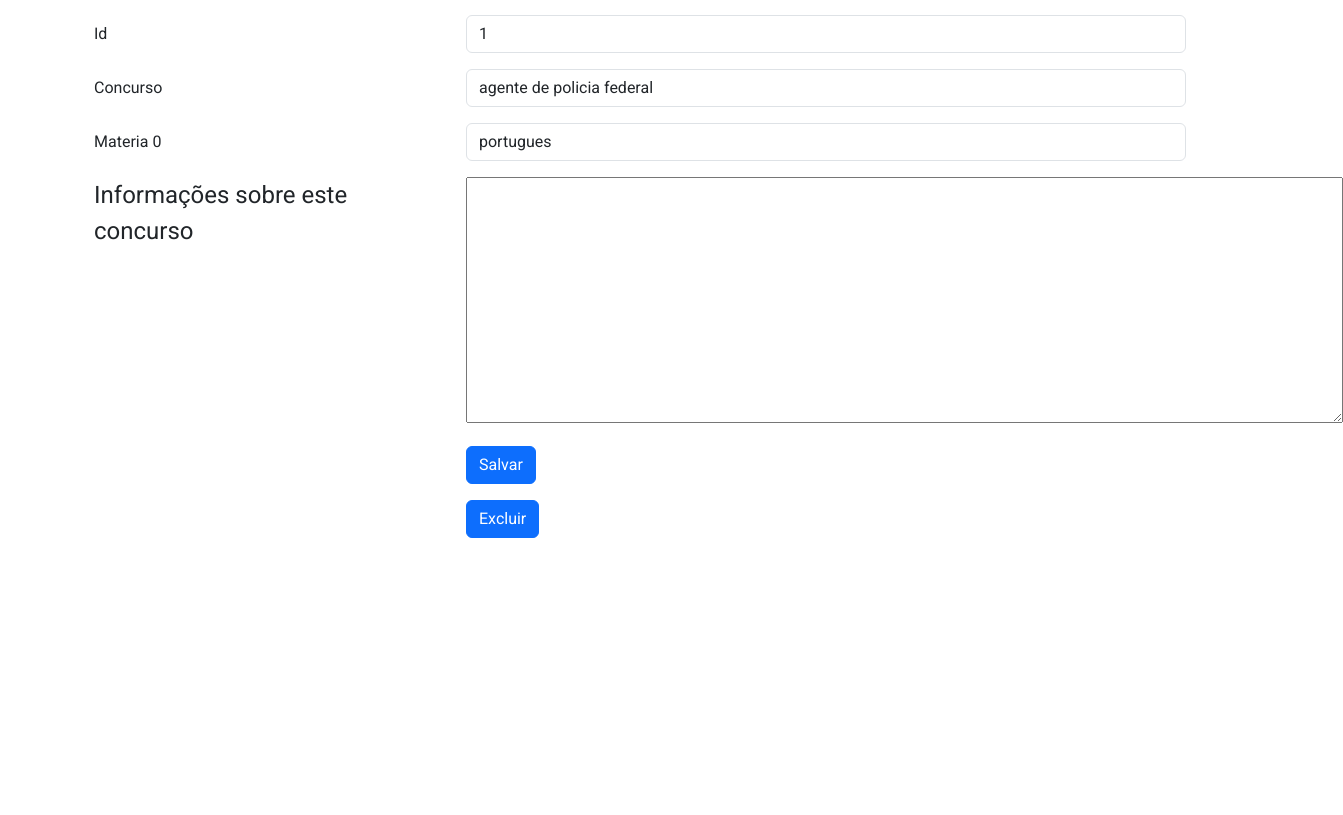
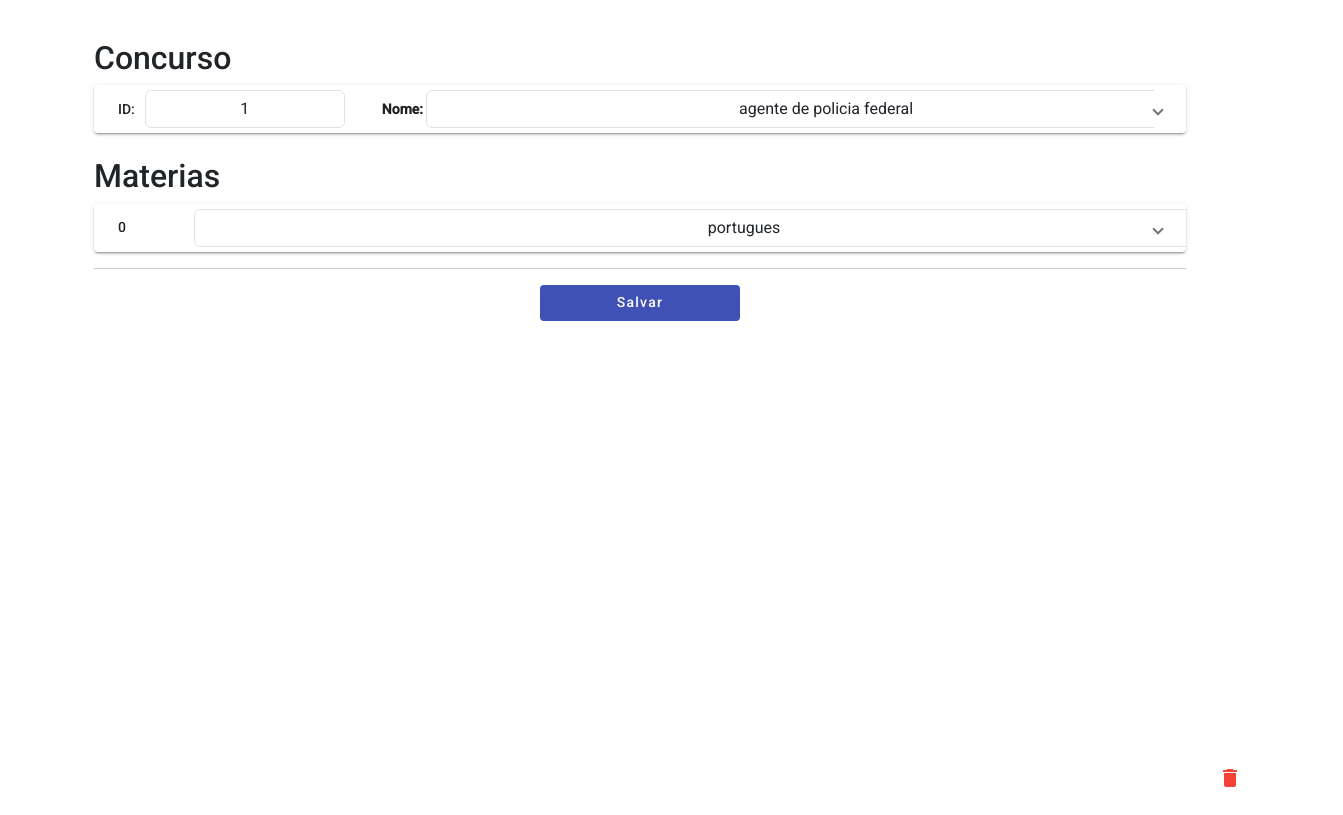
Before and after one commit to GuilhermeUchoa/GerenciadorDeEstudos, an Angular app: page /concursoEditar/1 in a window 1280 px wide. Shown: the whole page, 1343 px wide, since content can reach past the window. Built offline with nearby package versions, Linux system fonts and the light colour scheme; data requests are answered from the project's data file.

Commit message:
mudanças em editar e atualizar

```diff
--- a/db.json
+++ b/db.json
@@ -5,38 +5,75 @@
       "nome": "agente de policia federal",
       "materias": [
         {
-          "id": 1.1,
+          "id": "1.1",
+          "nome": "portugues",
+          "peso": "12",
+          "tempo": 0,
+          "comentario": "mudando comentario"
+        }
+      ]
+    },
+    {
+      "id": "2",
+      "nome": "Escrivao de policia federal",
+      "materias": [
+        {
+          "id": "2.1",
           "nome": "portugues",
           "peso": 1,
+          "tempo": 0,
+          "comentario": "Aqui esta um bom resumo da materia"
+        },
+        {
+          "id": "2.2",
+          "nome": "RLM",
+          "peso": 1,
+          "tempo": 0,
           "comentario": "Aqui esta um bom resumo da materia"
         }
       ]
     },
     {
-      "id": "2",
-      "nome": "escrivao de policia federal",
+      "id": "0093",
+      "nome": "Auditor Fiscal da Receita Federal do Brasil",
       "materias": [
         {
-          "id": 2.1,
-          "nome": "portugues",
+          "id": "",
+          "nome": "Portugues",
           "peso": 1,
-          "comentario": "Aqui esta um bom resumo da materia"
+          "tempo": 0,
+          "comentario": "É necessario ter cuidado com o porgues da FGV, não é um conteudo muito simples.\nAgora estou pegando apenas os 100 primeiros caracteres. É um teste para ver até onde vai o comentario, se essa quantidade de string atapalha a estetica do front end."
         },
         {
-          "id": 2.2,
-          "nome": "RLM",
+          "id": "",
+          "nome": "contabilidade",
+          "peso": "2",
+          "tempo": 0,
+          "comentario": "Materia muito cobrada nos concursos fiscais e policiais de alto nivel como PF e PCDF, atenção nas nuances, pois é um conteúdo que engana"
+        },
+        {
+          "id": "",
+          "nome": "Direito Tributario",
           "peso": 1,
-          "comentario": "Aqui esta um bom resumo da materia"
+          "tempo": 0,
+          "comentario": ""
+        },
+        {
+          "id": "",
+          "nome": "Economia",
+          "peso": 1,
+          "tempo": 0,
+          "comentario": ""
+        },
+        {
+          "id": "",
+          "nome": "Direito Constitucional",
+          "peso": 1,
+          "tempo": 0,
+          "comentario": ""
         }
-      ]
-    },
-    {
-      "id": "c7c9",
-      "nome": "criando 1"
-    },
-    {
-      "id": "369c",
-      "nome": "criando 2"
+      ],
+      "comentario": "Concurso Final\nsalario: 25 mil inicial\ncarga de trabalho: BOA\nCargo Nobre\n"
     }
   ]
 }
--- a/src/app/componentes/concursos/criar-concurso/criar-concurso.component.css
+++ b/src/app/componentes/concursos/criar-concurso/criar-concurso.component.css
@@ -39,3 +39,9 @@ section {
     justify-content: center;
     width: 120px;
 }
+
+.ng-touched.ng-invalid{
+    border-color: red;
+    border-width: 3px;
+
+}
--- a/src/app/componentes/concursos/criar-concurso/criar-concurso.component.html
+++ b/src/app/componentes/concursos/criar-concurso/criar-concurso.component.html
@@ -1,7 +1,64 @@
-<form>
+<mat-card>
+    <mat-card-header>
+        <mat-card-title>Criar um novo concurso</mat-card-title>
+    </mat-card-header>
+    <mat-card-content>
 
-    <input type="text" name="nomeNovoConcurso" [(ngModel)]="nomeNovoConcurso.nome" placeholder="Digite o nome do novo concurso" style="width: 400px;">
+        <!-- Form Concurso -->
+        <form #fCon="ngForm" (ngSubmit)="adicionarNovoConcurso(fCon)">
+            <div>
+                <mat-card-subtitle>Nome</mat-card-subtitle>
+                <input type="text" name="novoConcursoNome" ngModel required minlength="3" style="width: 400px;">
 
-    <button mat-flat-button (click)="adicionarNovoConcurso()">Adicionar novo concurso</button>
+                    @if(fCon.controls['novoConcursoNome'].errors?.['required'] && fCon.controls['novoConcursoNome'].touched){
+                        <br>
+                        <span style="color:red; font-size: small;">*Este campo é obrigatorio</span>
+                    }
+                    @if(fCon.controls['novoConcursoNome'].errors?.['minlength'] && fCon.controls['novoConcursoNome'].touched){
+                        <br>
+                        <span style="color:red; font-size: small;">*Nome deve ter no mínimo 3 caracteres</span>
+                    }
 
-</form>
+
+            </div>
+            <button type="submit" mat-flat-button>+ add novo concurso</button>
+        </form>
+
+        <!-- Form Materias -->
+        <form #fMat="ngForm" (ngSubmit)="addMateria(fMat)">
+            <hr>
+            <mat-card-title>Novas materias</mat-card-title>
+            <div>
+                <mat-card-subtitle>Materias</mat-card-subtitle>
+                <input type="text" name="materiaNome" ngModel required minlength="3" style="width: 400px;">
+                @if(fMat.controls['materiaNome'].errors?.['required'] && fMat.controls['materiaNome'].touched){
+                    <br>
+                    <span style="color:red; font-size: small;">*Se voce quer adicionar materias este campo é obrigatorio</span>
+                }
+
+                <mat-card-subtitle>Peso</mat-card-subtitle>
+                <input type="number" name="materiaPeso" ngModel minlength="1" required style="width: 60px;">
+                @if(fMat.controls['materiaPeso'].errors?.['required'] && fMat.controls['materiaPeso'].touched){
+                    <br>
+                    <span style="color:red; font-size: small;">*O peso minimo é 1</span>
+                }
+
+                <mat-card-subtitle>Comentarios</mat-card-subtitle>
+                <textarea name="" id="" cols="47" rows="7" name="materiaComentario" ngModel></textarea>
+
+                <button mat-flat-button>+ Add Materia</button>
+            </div>
+            <hr>
+            @for (materia of nomeNovoConcurso.materias; track $index) {
+            <div>
+                <label for="">Nome: {{materia.nome}}</label><br>
+                <label for="">Peso: {{materia.peso}}</label><br>
+                <label for="">Comentario: {{materia.comentario}}</label><br>
+            </div>
+            <hr>
+            }
+        </form>
+
+
+    </mat-card-content>
+</mat-card>
--- a/src/app/componentes/concursos/criar-concurso/criar-concurso.component.ts
+++ b/src/app/componentes/concursos/criar-concurso/criar-concurso.component.ts
@@ -1,35 +1,74 @@
-import {Component} from '@angular/core';
-import {MatInputModule} from '@angular/material/input';
-import {MatFormFieldModule} from '@angular/material/form-field';
-import {FormsModule} from '@angular/forms';
-import {MatIconModule} from '@angular/material/icon';
-import {MatDividerModule} from '@angular/material/divider';
-import {MatButtonModule} from '@angular/material/button';
-import { CommonModule } from '@angular/common';
+import { Component } from '@angular/core';
+import { MatInputModule } from '@angular/material/input';
+import { MatFormFieldModule } from '@angular/material/form-field';
+import { FormsModule, NgForm } from '@angular/forms';
+import { MatIconModule } from '@angular/material/icon';
+import { MatDividerModule } from '@angular/material/divider';
+import { MatButtonModule } from '@angular/material/button';
+import { CommonModule, NgFor } from '@angular/common';
 import { ConcursoService } from '../../../services/concursos/concurso.service';
 import { Router } from '@angular/router';
 import { Concurso } from '../../../interfaces/concursos/concurso';
+import { MatCardModule } from '@angular/material/card';
+import { Materia } from '../../../interfaces/materias/materia';
+import { BrowserModule } from '@angular/platform-browser';
 
 
 @Component({
   selector: 'app-criar-concurso',
   standalone: true,
-  imports: [FormsModule, MatFormFieldModule, MatInputModule, MatButtonModule, MatDividerModule, MatIconModule, CommonModule],
+  imports: [
+    FormsModule,
+    MatFormFieldModule,
+    MatInputModule,
+    MatButtonModule,
+    MatDividerModule,
+    MatIconModule,
+    CommonModule,
+    MatCardModule
+  ],
   templateUrl: './criar-concurso.component.html',
   styleUrl: './criar-concurso.component.css'
 })
 export class CriarConcursoComponent {
 
   // formulario template
-  nomeNovoConcurso:Concurso = {
+  nomeNovoConcurso: Concurso = {
     "nome": "",
+    "materias": []
   }
 
-  constructor(private _ConcursoService:ConcursoService, private _Router:Router){}
+  constructor(private _ConcursoService: ConcursoService, private _Router: Router) { }
 
-  adicionarNovoConcurso():void{
-    this._ConcursoService.criarConcurso(this.nomeNovoConcurso).subscribe()
-    alert("Novo concurso criado")
-    this._Router.navigate([''])
+  adicionarNovoConcurso(form: NgForm): void {
+    if (form.valid) {
+      this.nomeNovoConcurso.nome = form.value["novoConcursoNome"]
+      this._ConcursoService.criarConcurso(this.nomeNovoConcurso).subscribe()
+      alert("Novo concurso criado")
+      this._Router.navigate([''])
+    }
   }
+
+  addMateria(form: NgForm): void {
+    if (form.valid) {
+
+      let novaMateria: Materia = {
+        id:"",
+        nome: "",
+        peso: 1,
+        tempo:0,
+        comentario: ""
+      }
+
+      novaMateria.nome = form.value["materiaNome"]
+      novaMateria.peso = form.value["materiaPeso"]
+      novaMateria.comentario = form.value["materiaComentario"]
+
+      this.nomeNovoConcurso.materias?.push(novaMateria)
+      console.log(this.nomeNovoConcurso.materias)
+
+    }
+  }
+
+
 }
--- a/src/app/componentes/concursos/editar-concurso/editar-concurso.component.html
+++ b/src/app/componentes/concursos/editar-concurso/editar-concurso.component.html
@@ -1,53 +1,71 @@
+<br>
+
 <div class="container">
   <form>
+    <h2 >Concurso</h2>
+    <mat-accordion>
+      <mat-expansion-panel  (opened)="panelOpenState = true" (closed)="panelOpenState = false" >
+        <mat-expansion-panel-header>
+          <mat-panel-title>
+            <span>ID:</span> <input type="text" class="form-control" name="inputConcursoId" [(ngModel)]="concurso.id"
+              style="width: 200px; position: relative; left: 10px; text-align: center;"  />
 
-    <div class="mb-3 row">
-      <label for="inputName" class="col-4 col-form-label">Id</label>
-      <div class="col-8">
-        <input type="text" class="form-control" name="inputId" id="inputId" [(ngModel)]="concurso.id"/>
-      </div>
-    </div>
+            <span style="position: relative; left: 47px;"><b>Nome:</b></span><input type="text" class="form-control"
+              name="inputConcursoName" [(ngModel)]="concurso.nome"
+              style="width: 800px; position: relative; left: 50px; text-align: center;" />
 
-    <div class="mb-3 row">
-      <label for="inputName" class="col-4 col-form-label">Concurso</label>
-      <div class="col-8">
-        <input type="text" class="form-control" name="inputName" id="inputName" [(ngModel)]="concurso.nome"/>
-      </div>
-    </div>
+          </mat-panel-title>
 
-    @for (materia of concurso.materias; track $index) {
-      <div class="mb-3 row">
-        <label for="inputName" class="col-4 col-form-label">Materia {{$index}}</label>
-        <div class="col-8">
-          <input type="text" class="form-control" name="inputName" id="inputName" value="{{materia.nome}}"/>
-        </div>
-      </div>
-    }
+        </mat-expansion-panel-header>
 
         <fieldset class="mb-3 row">
           <legend class="col-form-legend col-4">
             Informações sobre este concurso
           </legend>
           <div class="col-8">
-        <textarea name="" id="" cols="102" rows="10"></textarea>
+            <textarea name="" id="" cols="100" rows="8" style="text-align: center;" name="inputConcursoComentario" [(ngModel)]="concurso.comentario"></textarea>
           </div>
         </fieldset>
 
-    <div class="mb-3 row">
-      <div class="offset-sm-4 col-sm-8">
-        <button type="submit" class="btn btn-primary">
-          Salvar
-        </button>
+      </mat-expansion-panel>
+    </mat-accordion>
+    <br>
+
+    <h2>Materias</h2>
+    @for (materia of concurso.materias; track $index) {
+
+    <mat-accordion>
+      <mat-expansion-panel (opened)="panelOpenState = true" (closed)="panelOpenState = false">
+        <mat-expansion-panel-header>
+          <mat-panel-title>
+            {{$index}} <input type="text" class="form-control" name="inputMateriaName{{materia.nome}}"
+              [(ngModel)]="materia.nome" style="text-align: center; width: 1100px; left: 100px; position: absolute;" />
+          </mat-panel-title>
+          <mat-panel-description>
+
+          </mat-panel-description>
+        </mat-expansion-panel-header>
+        Peso: <input type="text" class="form-control" name="inputMateriaName{{materia.peso}}" [(ngModel)]="materia.peso"
+          style="text-align: center; width: 110px; ; position: relative;" />
+        <br>
+        <textarea name="" id="" cols="167" rows="7" name="inputMateriaName{{materia.comentario}}"
+          [(ngModel)]="materia.comentario" style="text-align: center;"></textarea>
+        <br>
+      </mat-expansion-panel>
+    </mat-accordion>
+    }
+
+    <hr>
+    <div style="text-align: center;">
+
+      <button mat-flat-button color="primary" (click)="atualizar()" style="width: 200px;">Salvar</button>
+
     </div>
+  </form>
 </div>
 
-    <div class="mb-3 row">
-      <div class="offset-sm-4 col-sm-8">
-        <button type="submit" class="btn btn-primary" (click)="excluir()">
-          Excluir
+<!-- Botao para exluir o concurso inteiro-->
+<button mat-icon-button color="warn" aria-label="Example icon button with a heart icon" (click)="excluir()"
+  style="width: 80px; position: absolute; bottom: 0px; right: 10px;">
+  <mat-icon>delete</mat-icon>
 </button>
-      </div>
-    </div>
-
-  </form>
-</div>
--- a/src/app/componentes/concursos/editar-concurso/editar-concurso.component.ts
+++ b/src/app/componentes/concursos/editar-concurso/editar-concurso.component.ts
@@ -7,22 +7,49 @@ import { Router } from '@angular/router';
 import { Concurso } from '../../../interfaces/concursos/concurso';
 import { ActivatedRoute } from '@angular/router';
 import { CommonModule } from '@angular/common';
+import { Materia } from '../../../interfaces/materias/materia';
+import { MatExpansionModule } from '@angular/material/expansion';
+import { MatIconModule } from '@angular/material/icon';
+import { MatDividerModule } from '@angular/material/divider';
+import { MatButtonModule } from '@angular/material/button';
 
 @Component({
   selector: 'app-editar-concurso',
   standalone: true,
-  imports: [FormsModule, MatFormFieldModule, MatInputModule, CommonModule],
+  imports: [
+    FormsModule,
+    MatFormFieldModule,
+    MatInputModule,
+    CommonModule,
+    MatExpansionModule,
+    MatButtonModule,
+    MatDividerModule,
+    MatIconModule
+  ],
   templateUrl: './editar-concurso.component.html',
   styleUrl: './editar-concurso.component.css'
 })
 export class EditarConcursoComponent {
 
+  panelOpenState = false;
+
   id: any
+
+  materia: Materia = {
+    id: "",
+    nome: "string",
+    peso: 0,
+    tempo: 0,
+    comentario: ""
+  }
+
   concurso: any = {
     "id": "",
     "nome": "",
+    "comentario":"",
     "materias": []
   }
+
 
   constructor(
     private _ConcursoService: ConcursoService,
@@ -34,15 +61,25 @@ export class EditarConcursoComponent {
     this.id = this._ActivatedRoute.snapshot.paramMap.get("id")
     this._ConcursoService.getConcurso(this.id).subscribe((data) => {
       this.concurso = data
+
     })
 
   }
 
   excluir(): void {
-    this._ConcursoService.excluirConcurso(this.id).subscribe((data)=>{
+    this._ConcursoService.excluirConcurso(this.id).subscribe((data) => {
       alert('Este concurso sera excluido!!!')
       this._Router.navigate(['/'])
     })
   }
 
+  atualizar(): void {
+    this._ConcursoService.atualizarConcurso(this.id, this.concurso).subscribe(() => {
+      alert("Atualizado com sucesso!!!")
+      this._Router.navigate(['/'])
+    })
+
+  }
+
+
 }
--- a/src/app/interfaces/concursos/concurso.ts
+++ b/src/app/interfaces/concursos/concurso.ts
@@ -2,6 +2,7 @@ export interface Concurso {
 
     "id"?: string,
     "nome"?: string,
+    "comentario"?:string
     "materias"?: Array<any>
 
 }
--- /dev/null
+++ b/src/app/interfaces/materias/materia.ts
@@ -0,0 +1,7 @@
+export interface Materia {
+    "id"?:string
+    "nome":string
+    "peso":number
+    "tempo"?:number
+    "comentario"?:string
+}
--- a/src/app/services/concursos/concurso.service.ts
+++ b/src/app/services/concursos/concurso.service.ts
@@ -35,4 +35,9 @@ export class ConcursoService {
     return this._HttpClient.delete<Concurso>(linkExcluir)
   }
 
+  atualizarConcurso(id:any, concurso:Concurso):Observable<Concurso>{
+    let linkAtualizar = `${this.linkApi}/${id}`
+    return this._HttpClient.put<Concurso>(linkAtualizar,concurso)
+  }
+
 }
```
Also changed, not shown: src/app/componentes/concursos/editar-concurso/editar-concurso.component.css (+32 -0 lines), src/app/componentes/concursos/listar-concurso/listar-concurso.component.html (+6 -3 lines), src/app/componentes/concursos/listar-concurso/listar-concurso.component.ts (+17 -10 lines). Lines whose indentation alone changed are shown as unchanged.
